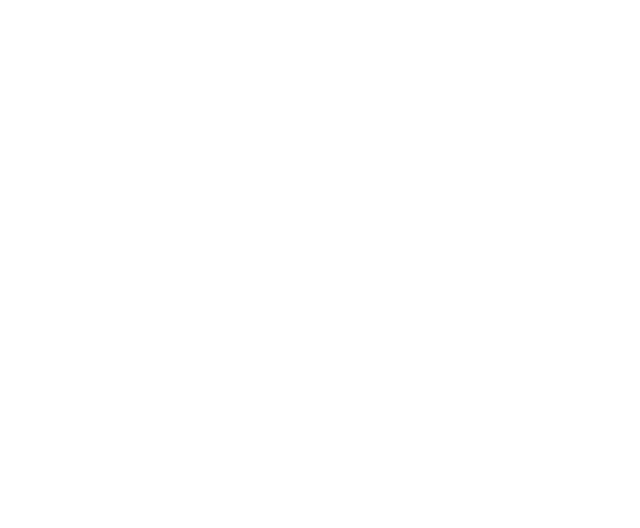
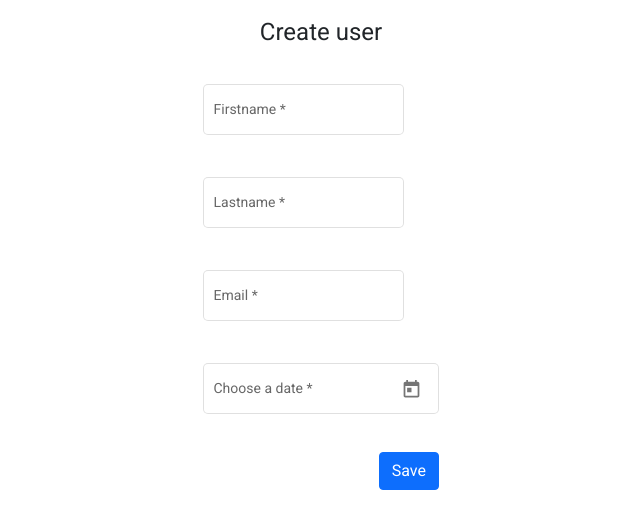
Before and after one commit to faisalGhozzi/user_management_client, an Angular app: page / in a window 1280 px wide. Shown: the top 528 px of the page, without its empty margins (319-959 px from the left). Built offline with nearby package versions, Linux system fonts and the light colour scheme.

Commit message:
added add-user component

```diff
--- /dev/null
+++ b/src/app/add-user/add-user.component.html
@@ -0,0 +1,39 @@
+<div class="mb-3"></div>
+<div class="d-flex align-items-center justify-content-center">
+    <div class="mb-3">
+        <h1 mat-dialog-title>Create user</h1>
+    </div>
+</div>
+<div class="d-flex align-items-center justify-content-center">
+  <form [formGroup]="userForm">
+      <div class="mb-3">
+        <mat-form-field appearance="outline">
+            <mat-label>Firstname</mat-label>
+            <input formControlName="firstname" matInput placeholder="Firstname">
+        </mat-form-field>
+      </div>
+      <div class="mb-3">
+        <mat-form-field appearance="outline">
+            <mat-label>Lastname</mat-label>
+            <input formControlName="lastname" matInput placeholder="Lastname">
+        </mat-form-field>
+      </div>
+      <div class="mb-3">
+        <mat-form-field appearance="outline">
+            <mat-label>Email</mat-label>
+            <input formControlName="email" matInput placeholder="Email">
+        </mat-form-field>
+      </div>
+      <div class="mb-3">
+        <mat-form-field appearance="outline">
+            <mat-label>Choose a date</mat-label>
+            <input formControlName="birthday" matInput [matDatepicker]="picker">
+            <mat-datepicker-toggle matSuffix [for]="picker"></mat-datepicker-toggle>
+            <mat-datepicker #picker></mat-datepicker>
+        </mat-form-field>
+      </div>
+      <div mat-dialog-action [align]="'end'">
+        <button class="btn btn-primary" color="primary" (click)="addUser()">Save</button>
+      </div>
+      </form>
+</div>
--- /dev/null
+++ b/src/app/add-user/add-user.component.ts
@@ -0,0 +1,33 @@
+import { HttpClient } from '@angular/common/http';
+import { Component, OnInit } from '@angular/core';
+import { FormBuilder, FormGroup, Validators } from '@angular/forms';
+import { UserService } from '../user.service';
+
+@Component({
+  selector: 'app-add-user',
+  templateUrl: './add-user.component.html',
+  styleUrls: ['./add-user.component.css']
+})
+export class AddUserComponent implements OnInit {
+  userForm!: FormGroup;
+  picker: any;
+
+  constructor(private formBuilder: FormBuilder, private http: HttpClient, private service: UserService) { }
+
+  ngOnInit(): void {
+    this.userForm = this.formBuilder.group({
+      firstname : ['', [Validators.required, Validators.minLength(2)]],
+      lastname : ['', [Validators.required, Validators.minLength(2)]],
+      email : ['', [Validators.required, Validators.email]],
+      birthday : ['', [Validators.required]]
+    });
+  }
+
+  addUser(){
+    this.service.addUser(this.userForm.value).subscribe(response => {
+      console.log(response);
+    })
+  }
+
+
+}
--- a/src/app/app.component.html
+++ b/src/app/app.component.html
@@ -1 +1,2 @@
+<app-add-user></app-add-user>
 <router-outlet></router-outlet>
```
Also changed, not shown: src/app/app.module.ts (+17 -2 lines), src/app/add-user/add-user.component.css (added), 1 other file (tests, documents, lock files or other folders).
